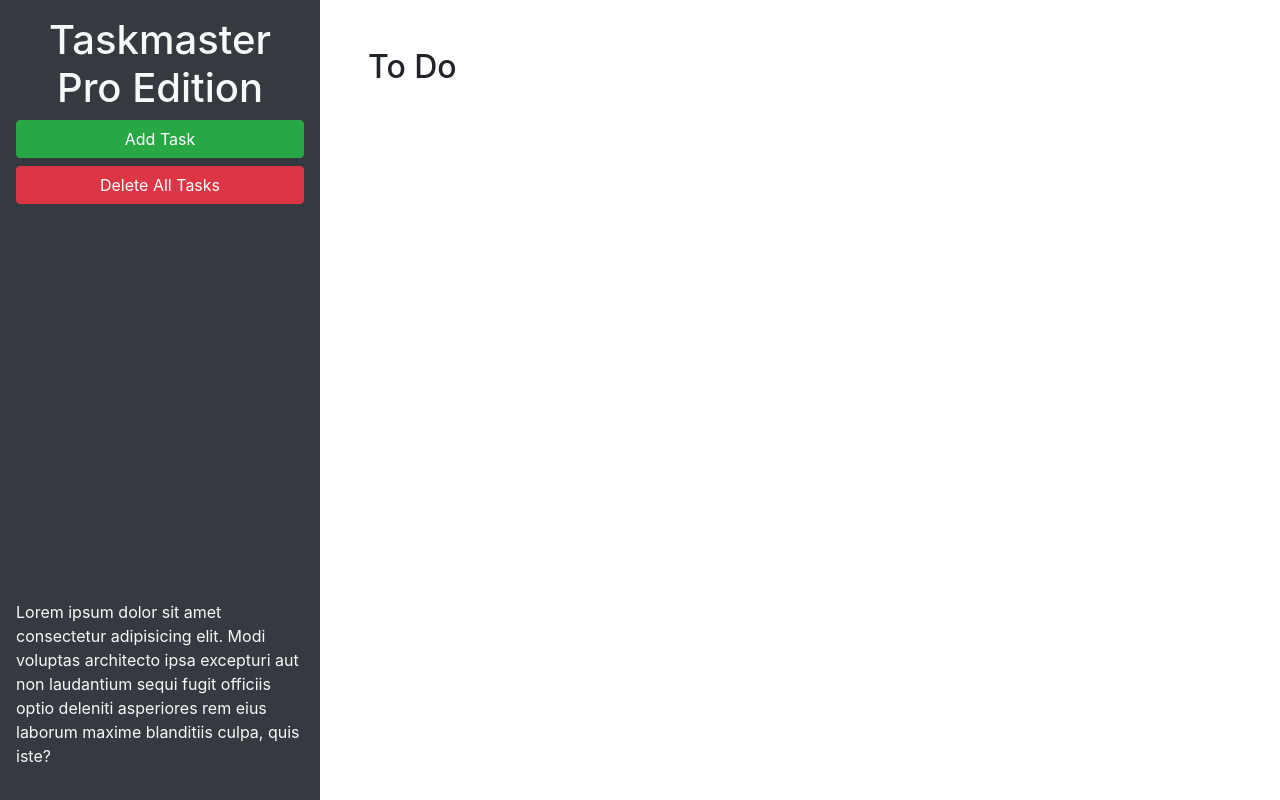
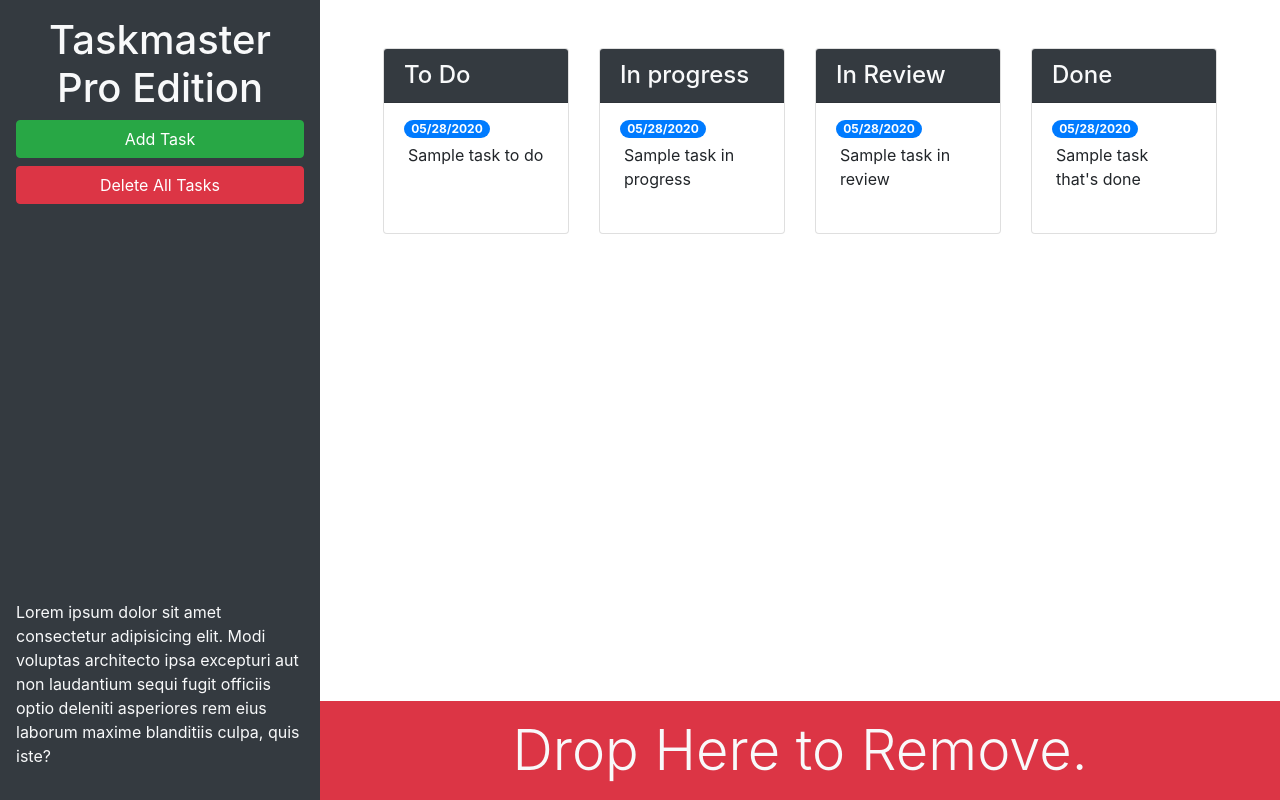
Before and after one commit to lest210/taskmaster-pro, a plain HTML site: page index.html in a window 1280 px wide. Drawn offline with nearby package versions, Linux system fonts and the light colour scheme.

Commit message:
Bootstrap edits to task and added drag and drop to bottom

```diff
--- a/index.html
+++ b/index.html
@@ -13,20 +13,68 @@
 <body>
 
   <div class="row min-vh-100 no-gutters">
-    <header class="col-12 col-lg-3 bg-dark text-light d-flex flex-column p-4 p-lg-3">
+    <header class="col-12 col-lg-3 bg-dark text-light sticky-top d-flex flex-column p-4 p-lg-3">
       <h1 class="text-center">Taskmaster Pro Edition</h1>
       <button id="create-task" class="btn btn-block btn-success" data-toggle="modal" data-target="#task-form-modal">Add
         Task</button>
       <button id="remove-tasks" class="btn btn-block btn-danger">Delete All Tasks</button>
-      <p class="mt-auto">Lorem ipsum dolor sit amet consectetur adipisicing elit. Modi voluptas architecto ipsa
+      <p class="mt-auto d-none d-lg-block">Lorem ipsum dolor sit amet consectetur adipisicing elit. Modi voluptas architecto ipsa
         excepturi aut non
         laudantium sequi fugit officiis optio deleniti asperiores rem eius laborum maxime blanditiis culpa, quis iste?
       </p>
     </header>
-    <main class="col-12 col-lg-9">
-      <div class="m-5">
-        <h2>To Do</h2>
-        <ul id="list-toDo" class="list-group"> </ul>
+    <main class="col-12 col-lg-9 d-flex flex-column">
+      <div class="m-5 row justify-content-around">
+        <div class="col-12 col-md-6 col-xl-3 mb-3">
+          <div class="card">
+            <h4 class="card-header bg-dark text-light">To Do</h4>
+              <ul id="list-toDo" class="list-group list-group-flush">
+                 <li class="list-group-item">
+                  <span class=" badge badge-primary badge-pill">05/28/2020</span>
+                    <p class="m-1">Sample task to do</p>
+                </li>
+              </ul>
+          </div>
+        </div>
+        <div class="col-12 col-md-6 col-xl-3 mb-3">
+          <div class="card">
+            <h4 class="card-header bg-dark text-light">In progress</h4>
+              <ul id="list-inProgress" class="list-group list-group-flush">
+                <li class="list-group-item">
+                  <span class="badge badge-primary badge-pill">05/28/2020</span>
+                    <p class="m-1">Sample task in progress</p>
+                </li>
+              </ul>
+          </div>
+        </div>
+        <div class="col-12 col-md-6 col-xl-3 mb-3">
+          <div class="card">
+            <h4 class="card-header bg-dark text-light">In Review</h4>
+              <ul id="list-inReview" class="list-group list-group-flush">
+                <li class="list-group-item">
+                  <span class="badge badge-primary badge-pill">05/28/2020</span>
+                  <p class="m-1">Sample task in review</p>
+                </li>
+              </ul>
+          </div>
+        </div>
+        <div class="col-12 col-md-6 col-xl-3 mb-3">
+          <div class="card">
+            <h4 class="card-header bg-dark text-light">Done</h4>
+              <ul id="list-done" class="list-group list-group-flush">
+                <li class="list-group-item">
+                    <span class="badge badge-primary badge-pill">05/28/2020</span>
+                    <p class="m-1">Sample task that's done</p>
+                </li>
+              </ul>
+          </div>
+        </div>
+      </div>
+
+      <div id="trash" class="mt-auto">
+        <div class="w-100 bg-danger p-3 text-center text-light display-4">
+          Drop Here to Remove.
+        </div>
       </div>
     </main>
   </div>
@@ -46,11 +94,11 @@
           <form>
             <div class="form-group">
               <label for="modalTaskDescription">Task description</label>
-              <textarea id="modalTaskDescription" rows="3"></textarea>
+              <textarea id="modalTaskDescription" rows="3" class="form-control"></textarea>
             </div>
             <div class="form-group">
               <label for="modalDueDate">Due date</label>
-              <input type="text" id="modalDueDate" placeholder="mm/dd/yyyy" autocomplete="off" />
+              <input type="text" class="form-contol" id="modalDueDate" placeholder="mm/dd/yyyy" autocomplete="off" />
             </div>
           </form>
         </div>
```
